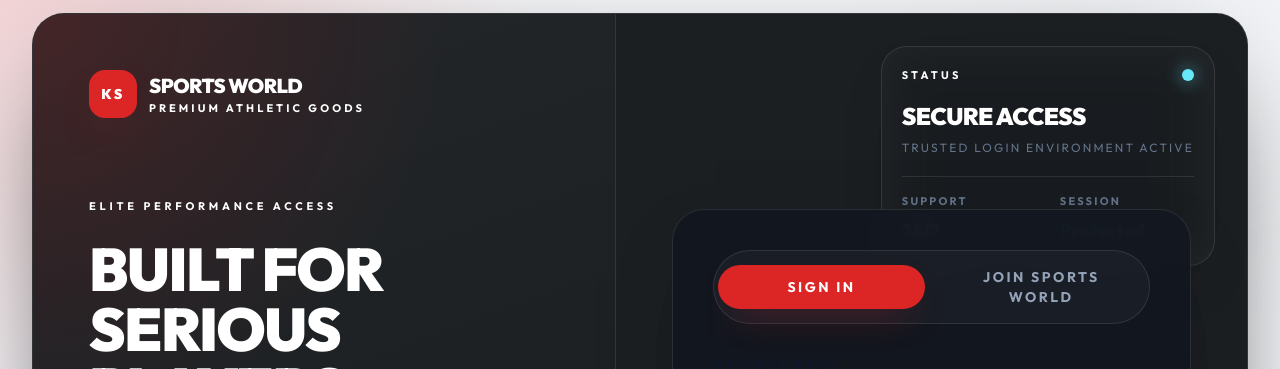
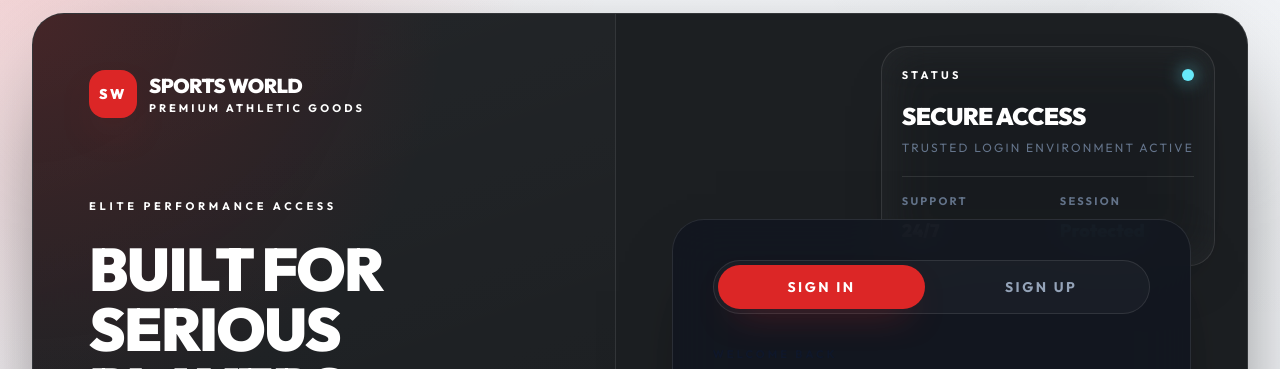
Before and after one commit to MHamzaWaqar56/Sports-World-CCW, a React (Vite) app: page /login in a window 1280 px wide. Shown: the part 163-532 px from the top of the page. Built offline with nearby package versions, Linux system fonts and the light colour scheme; no server answers.

Commit message:
Update branding text in Login component

```diff
--- a/src/pages/Login.jsx
+++ b/src/pages/Login.jsx
@@ -94,7 +94,7 @@ const Login = () => {
             <div className="relative">
               <Link to="/" className="inline-flex items-center gap-3">
                 <div className="flex h-12 w-12 items-center justify-center rounded-2xl bg-primary-600 text-sm font-black uppercase tracking-[0.18em] text-white shadow-[0_18px_42px_-18px_rgba(220,38,38,0.8)]">
-                  KS
+                  SW
                 </div>
                 <div>
                   <p className="text-xl font-black uppercase tracking-tight text-white">Sports World</p>
@@ -195,7 +195,7 @@ const Login = () => {
                       : 'text-slate-400 hover:text-white'
                   }`}
                 >
-                  Join Sports World
+                  SIGN UP
                 </Link>
               </div>
 
```
